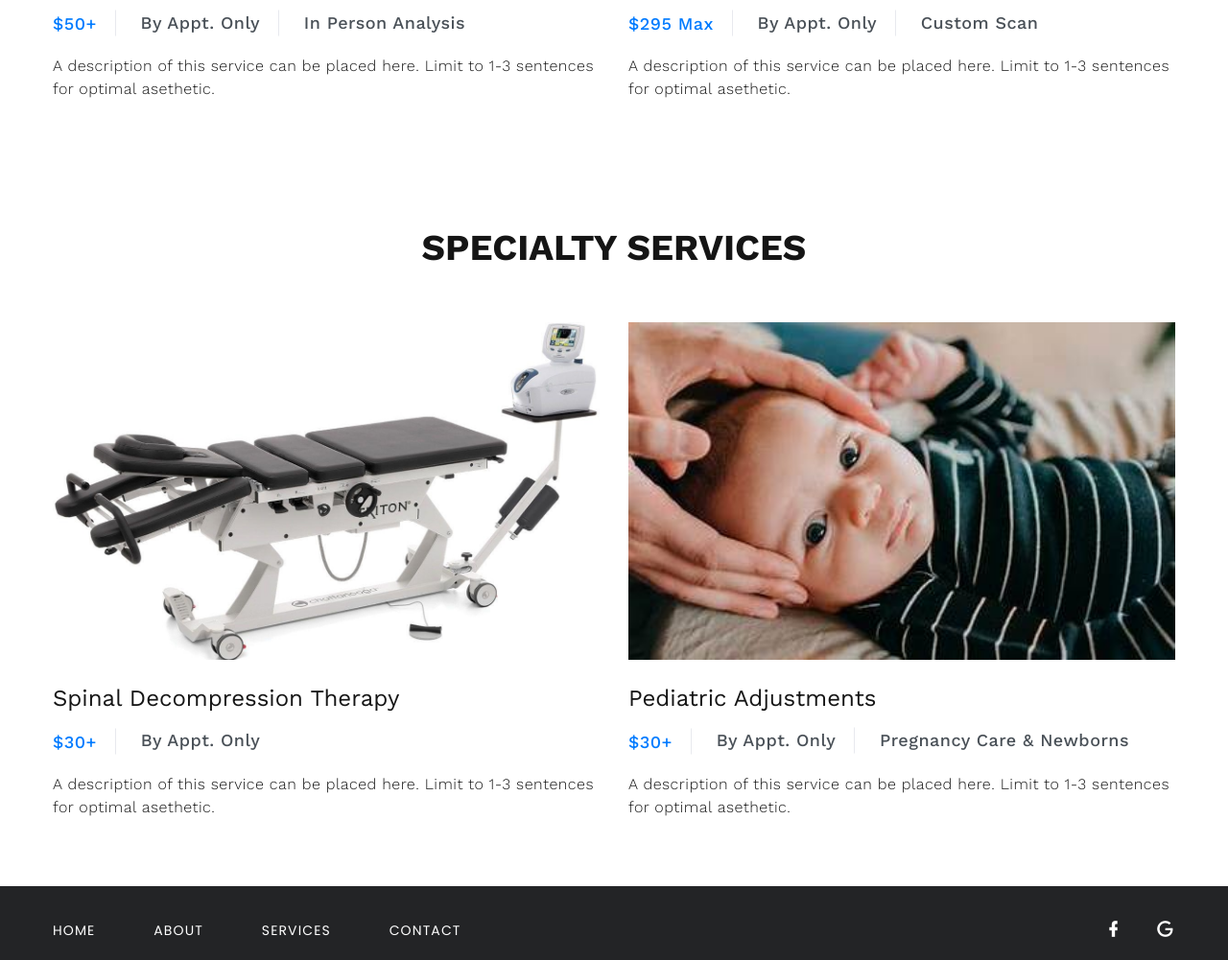
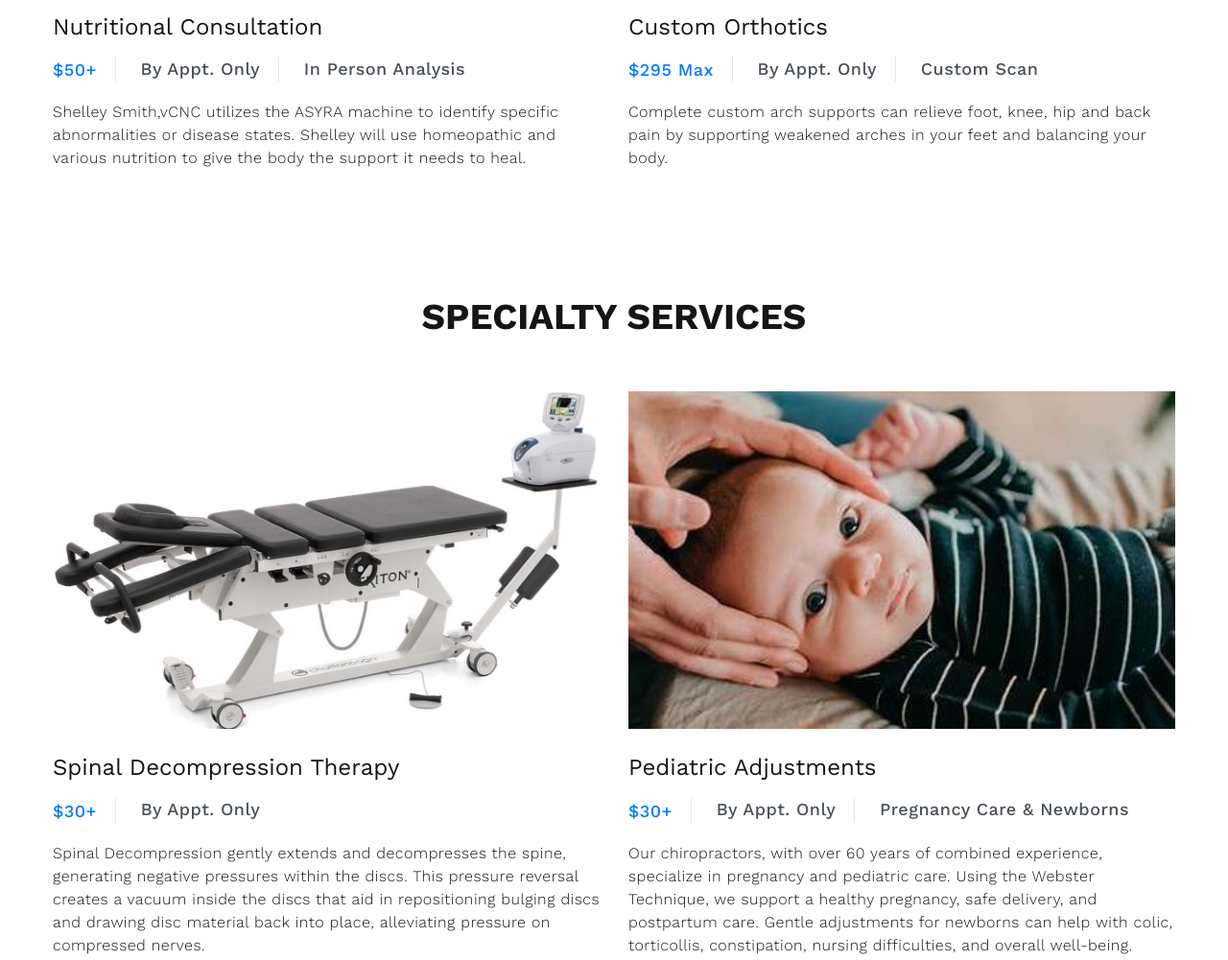
Before and after one commit to ASM3002/YoungWellnessWebsite, a plain HTML site: page services.html in a window 1280 px wide. Shown: the part 1594-2595 px from the top of the page at 96% size. Drawn offline with nearby package versions, Linux system fonts and the light colour scheme.

Commit message:
feat: service descriptions

```diff
--- a/services.html
+++ b/services.html
@@ -24,7 +24,7 @@
       </div>
     </div>
     <div class="page">
-      <!-- Page Header <a class="banner banner-top" href="https://www.templatemonster.com/intense-multipurpose-html-template.html" target="_blank"><img src="images/intense_02.jpg" alt=""/></a>-->
+      <!-- Page Header <a class="banner banner-top" href="" target="_blank"><img src="images/intense_02.jpg" alt=""/></a>-->
       <header class="section novi-background page-header">
         <!-- RD Navbar-->
         <div class="rd-navbar-wrap">
@@ -104,7 +104,8 @@
                   <li><a class="button-winona" href="#">$40-60</a></li>
                   <li>By Appt. Only</li>
                 </ul>
-                <p>A description of this service can be placed here. Limit to 1-3 sentences for optimal asethetic.</p>
+                <p>Both of our chiropractors use a full spine approach to help patients reach maximum health as well as utilizing drop table and instrument adjusting.
+                  Each patient will receive a unique experience with every adjustment.</p>
               </article>
             </div>
             <div class="col-md-6 wow-outer">
@@ -116,7 +117,8 @@
                   <li>By Appt. Only</li>
                   <li>Great Gifts!</li>
                 </ul>
-                <p>A description of this service can be placed here. Limit to 1-3 sentences for optimal asethetic.</p>
+                <p>Our massage therapists utilize many different techniques to decrease muscle spasms, improve circulation and improve overall health.
+                  In addition to Swedish and deep tissue massage we also offer hot stone and cupping.</p>
               </article>
             </div>
             <div class="col-md-6 wow-outer">
@@ -128,7 +130,8 @@
                   <li>By Appt. Only</li>
                   <li>In Person Analysis</li>
                 </ul>
-                <p>A description of this service can be placed here. Limit to 1-3 sentences for optimal asethetic.</p>
+                <p>Shelley Smith,vCNC utilizes the ASYRA machine to identify specific abnormalities or disease states.
+                  Shelley will use homeopathic and various nutrition to give the body the support it needs to heal. </p>
               </article>
             </div>
             <div class="col-md-6 wow-outer">
@@ -140,7 +143,7 @@
                   <li>By Appt. Only</li>
                   <li>Custom Scan</li>
                 </ul>
-                <p>A description of this service can be placed here. Limit to 1-3 sentences for optimal asethetic.</p>
+                <p>Complete custom arch supports can relieve foot, knee, hip and back pain by supporting weakened arches in your feet and balancing your body.</p>
               </article>
             </div>
           </div>
@@ -158,7 +161,8 @@
                   <li><a class="button-winona" href="#">$30+</a></li>
                   <li>By Appt. Only</li>
                 </ul>
-                <p>A description of this service can be placed here. Limit to 1-3 sentences for optimal asethetic.</p>
+                <p>Spinal Decompression gently extends and decompresses the spine, generating negative pressures within the discs.
+                  This pressure reversal creates a vacuum inside the discs that aid in repositioning bulging discs and drawing disc material back into place, alleviating pressure on compressed nerves.</p>
               </article>
             </div>
             <div class="col-md-6 wow-outer">
@@ -170,7 +174,8 @@
                   <li>By Appt. Only</li>
                   <li>Pregnancy Care & Newborns</li>
                 </ul>
-                <p>A description of this service can be placed here. Limit to 1-3 sentences for optimal asethetic.</p>
+                <p>Our chiropractors, with over 60 years of combined experience, specialize in pregnancy and pediatric care. Using the Webster Technique, we support a healthy pregnancy, safe delivery, and postpartum care.
+                  Gentle adjustments for newborns can help with colic, torticollis, constipation, nursing difficulties, and overall well-being.</p>
               </article>
             </div>
           </div>
```
Also changed, not shown: about-us.html (+1 -1 lines), index.html (+8 -5 lines).
